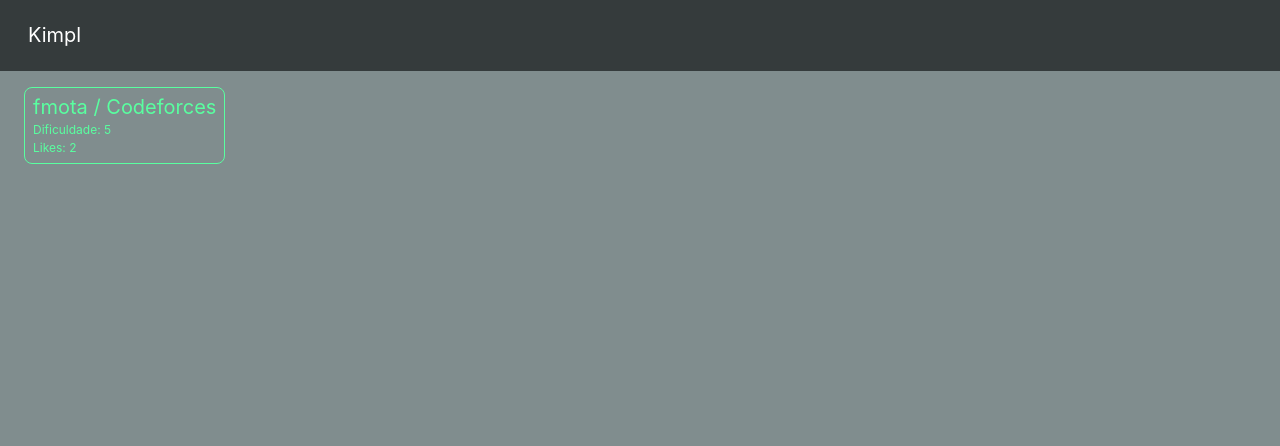
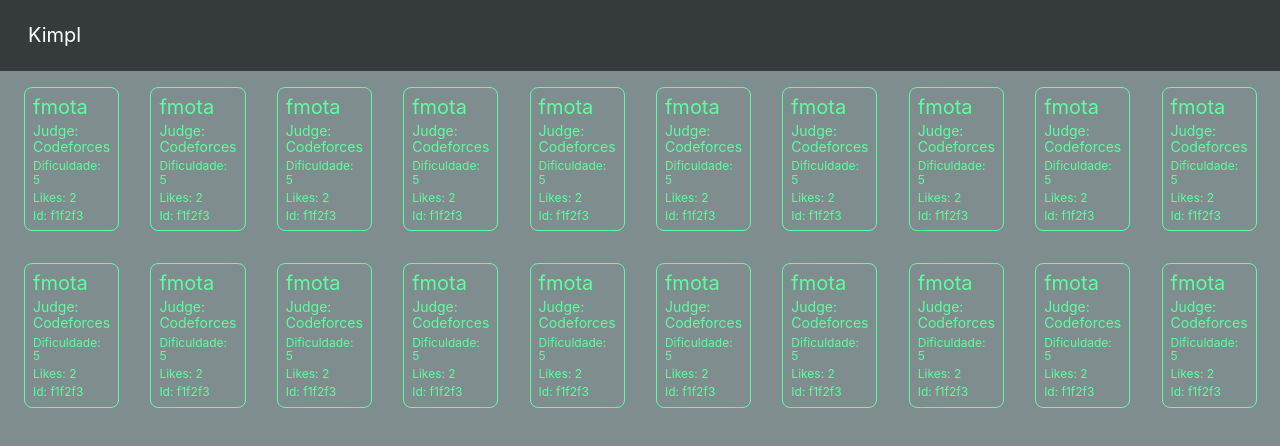
Before and after one commit to FMota0/kimpl, a React (Create React App) app in the folder client/: page /tags/1 in a window 1280 px wide. Shown: the top 446 px of the page. Built offline with nearby package versions, Linux system fonts and the light colour scheme.

Commit message:
Add CreateLink component

```diff
--- a/client/src/App.js
+++ b/client/src/App.js
@@ -6,6 +6,7 @@
 import Tags from "./components/Tags";
 import Links from "./components/Links";
 import Link from "./components/Link";
+import CreateLink from "./components/CreateLink";
 
 function App() {
   return (
@@ -16,6 +17,7 @@
           <Route path="/" exact component={Tags}/>
           <Route path="/tags/:tag" exact component={Links}/>
           <Route path="/links/:linkId" exact component={Link}/>
+          <Route path="/new" component={CreateLink}/>
         </Switch>
       </div>
     </div>
--- /dev/null
+++ b/client/src/components/CreateLink.js
@@ -0,0 +1,9 @@
+import React from "react";
+
+const CreateLink = () => {
+  return (
+    <p> meh </p>
+  );
+};
+
+export default CreateLink;
--- a/client/src/components/LinkCard.js
+++ b/client/src/components/LinkCard.js
@@ -1,15 +1,14 @@
 import React from "react";
-import { Link } from "react-router-dom";
 
 const LinkCard = ({ link: { id, owner, judge, difficulty, likes } }) => {
   return (
-    <Link to={`/links/${id}`} style={{ textDecoration: 'none' }}>
-      <div className="ba br3 card pl2 pr2 pb2 pt2 fl">
-        <div className="f4">{owner} / {judge}</div>
-        <div className="f7 mt1">Dificuldade: {difficulty}</div>
-        <div className="f7 mt1">Likes: {likes}</div>
-      </div>
-    </Link>
+    <div className="ba br3 card pl2 pr2 pb2 pt2 fl">
+      <div className="f4"> {owner} </div>
+      <div className="f6 mt1"> Judge: {judge} </div>
+      <div className="f7 mt1">Dificuldade: {difficulty}</div>
+      <div className="f7 mt1">Likes: {likes}</div>
+      <div className="f7 mt1"> Id: {id} </div>
+    </div>
   )
 };
 
--- a/client/src/components/Links.js
+++ b/client/src/components/Links.js
@@ -16,10 +16,10 @@
   return (
     <div className="flex flex-wrap">
       {
-        links.map(link => {
+        Array(20).fill(0).map((_, i) => {
           return (
-            <div key={link.id} className="pa3 w-20">
-              <LinkCard link={link}/>
+            <div key={i} className="pa3 w-10">
+              <LinkCard link={links[0]}/>
             </div>
           );
         })
```
